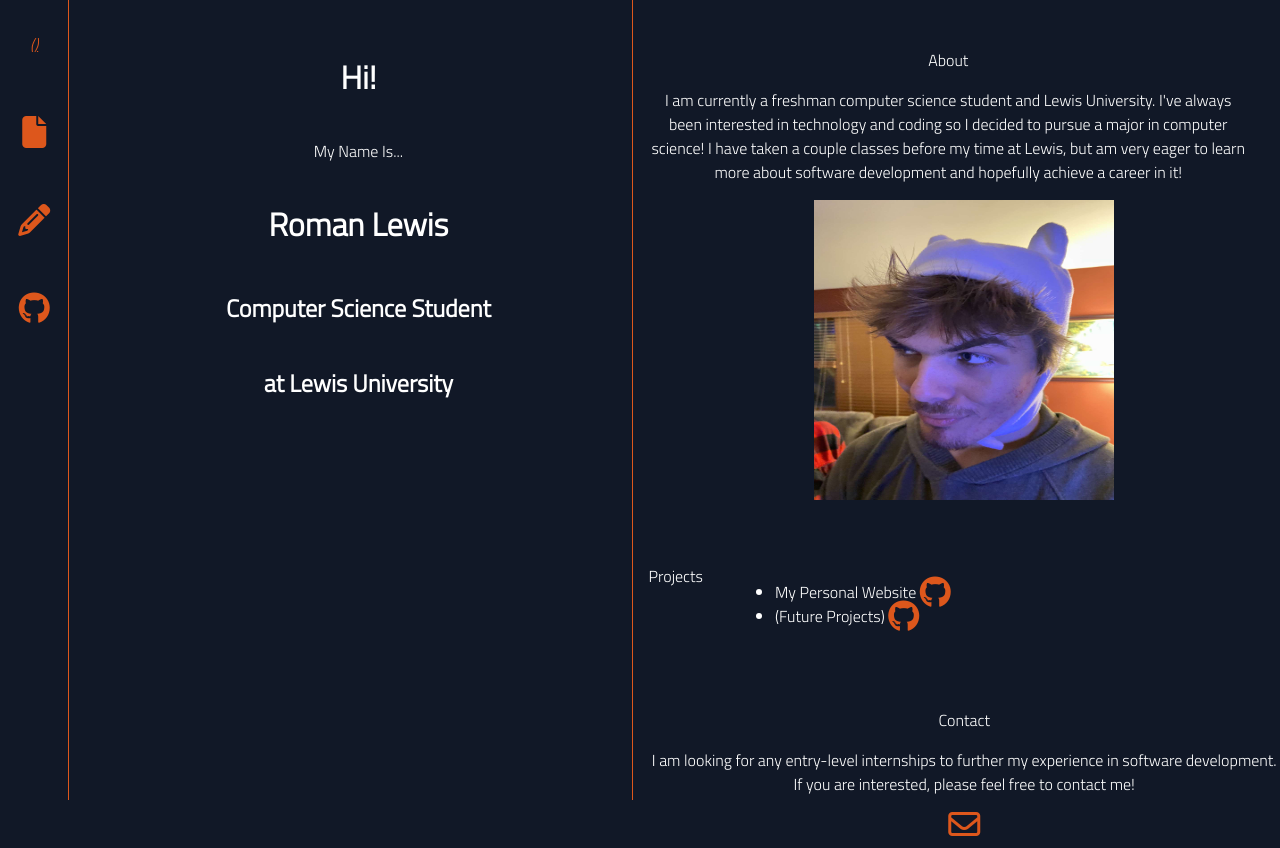
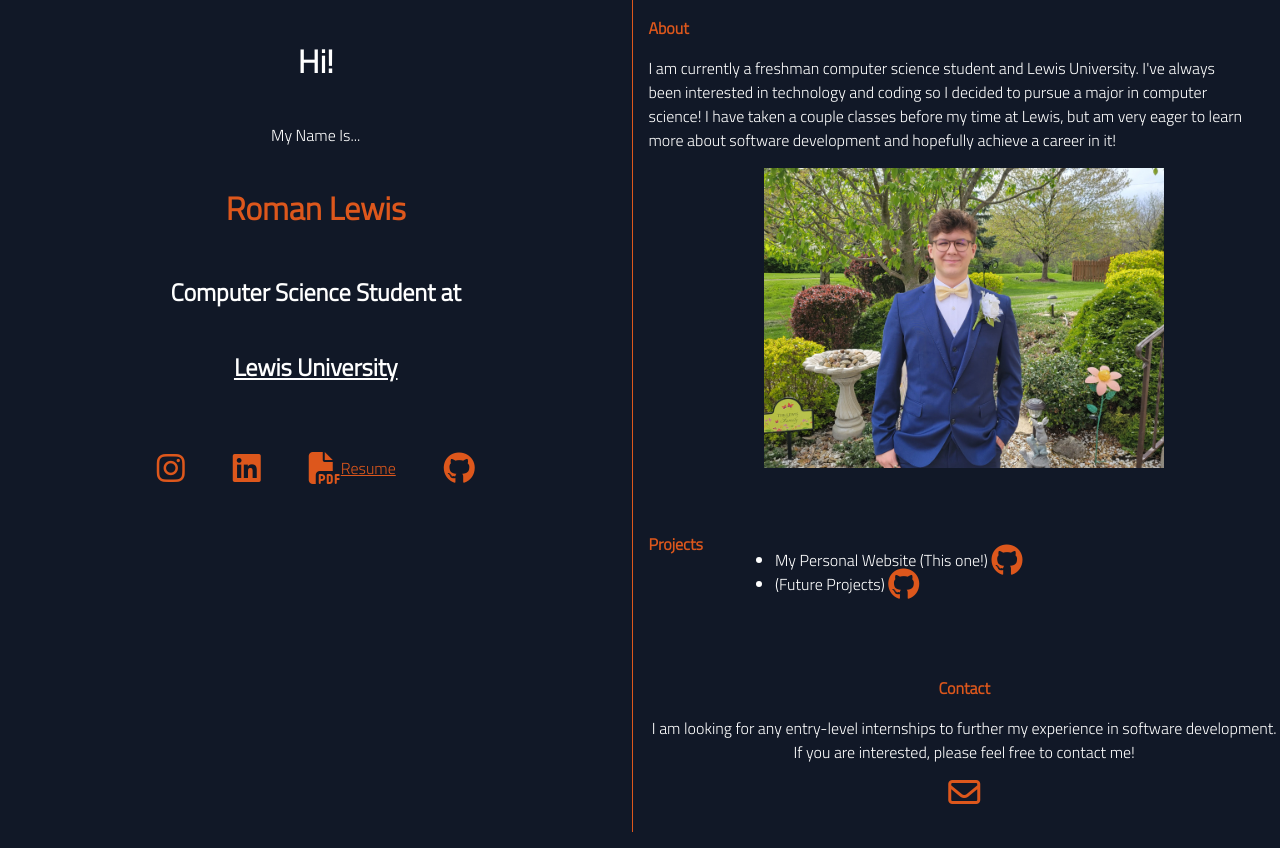
Before and after one commit to rplewi/personal-website_v2, a plain HTML site: page Main.html in a window 1280 px wide. Drawn offline with Linux system fonts and the light colour scheme.

Commit message:
Final additions

```diff
--- a/Main.html
+++ b/Main.html
@@ -3,61 +3,65 @@
 <html lang="en">
 <head>
 <meta charset="UTF-8">
-<title>Personal Website</title>
+<title>Roman Lewis</title>
 <link rel="stylesheet" href="Style.css">
 <link rel="stylesheet" href="https://cdnjs.cloudflare.com/ajax/libs/font-awesome/6.4.2/css/all.min.css">
 </head>
 <body>
     <div id ="content">
         <div class="pane1">
-
-            <div class="navbar">
-                <div class="icons">
-            <a href="/" class="nav-link"> <i>()</i></a>
-            <a href="/" class="nav-link"> <i class="fa-solid fa-file fa-2xl"></i></a>
-            <a href="/" class="nav-link"> <i class="fa-solid fa-pencil fa-2xl"></i></a>
-            <a href="/" class="nav-link"> <i class="fa-brands fa-github fa-2xl"></i></a>
-                </div>
-            </div>
             <div class="intro">
                 <h1>Hi!</h1>
                 <p class="hi"> My Name Is...</p>
                 <h1 class="name">Roman Lewis</h1>
-                <h2 class="student">Computer Science Student</h2>
-                <h2 class="student">at Lewis University</h2>
+                <h2 class="student">Computer Science Student at</h2>
+                <h2><a class="lewis" href="https://www.lewisu.edu/">Lewis University</a></h2>
             </div>
+            <div class="navbar">
+                <div class="icons">
+            <a href="https://www.instagram.com/romanlewis_/" class="nav-link"> <i class="fa-brands fa-instagram fa-2xl"></i></a>
+            <a href="https://www.linkedin.com/in/roman-lewis-70a7a22a2/" class="nav-link"> <i class="fa-brands fa-linkedin fa-2xl"></i></a>
+            <a href="Resume.pdf" class="nav-link"> <i class="fa-solid fa-file-pdf fa-2xl"></i>Resume</a>
+            <a href="https://github.com/rplewi" class="nav-link"> <i class="fa-brands fa-github fa-2xl"></i></a>
+                </div>
+            </div>
+
         </div>
 
         <div class="pane2">
 
             <div class="pane3">
-            <section class="about">About
+            <section class="about"><span class="headers">About</span>
                 <p>I am currently a freshman computer science student and Lewis University. I've always been
                     interested in technology and coding so I decided to pursue a major in computer science!
                     I have taken a couple classes before my time at Lewis, but am very eager to learn more about
                     software development and hopefully achieve a career in it!
                 </p>
             </section>
-            <img class="photo" src="robert.JPG" width="300" height="300">
+            <img class="photo" src="me.JPG" width="400" height="300">
             </div>
 
             <div class="pane4">
-            <section class="projects">Projects</section><br>
+            <section class="projects"><span class="headers">Projects</span></section><br>
             <ul class="points">
             <li>
-                My Personal Website
-                <a href="/" class="nav-link"> <i class="fa-brands fa-github fa-2xl"></i></a>
+                My Personal Website (This one!)
+                <a href="https://github.com/rplewi/personal-website_v2" class="nav-link"> <i class="fa-brands fa-github fa-2xl"></i></a>
             </li>
-            <li>(Future Projects) <a href="/" class="nav-link"><i class="fa-brands fa-github fa-2xl"></i></a></li>
+            <li>(Future Projects) <a href="https://github.com/rplewi" class="nav-link"><i class="fa-brands fa-github fa-2xl"></i></a></li>
             </ul>
             </div>
 
             <div class="pane5">
-            <section class="contact">Contact
+            <section class="contact"><span class="headers">Contact</span>
                 <p>I am looking for any entry-level internships to further my experience in software development.
                     If you are interested, please feel free to contact me!
                 </p>
+
                 <a class="mail" href="mailto:rlewi0506@gmail.com"><i class="fa-regular fa-envelope fa-2xl"></i></a>
+                <br>
+                <br>
+                <br>
             </section>
             </div>
 
--- a/Style.css
+++ b/Style.css
@@ -1,16 +1,17 @@
 html{
     background-color: #111827;
-    overflow-y: hidden;
 }
 @font-face{
     font-family: 'Titillium Web';
     src: url('./fonts/Titillium_Web/TitilliumWeb-Light.ttf')
 }
 body{
+    position: relative;
     height: 100vh;
     width: 100vw;
     margin: 0;
     font-family: 'Titillium Web';
+    overflow-y: hidden;
 }
 #content{
     flex-direction: row;
@@ -22,59 +23,64 @@ body{
 .pane1{
     overflow-y: hidden;
     display: flex;
+    flex-direction: column;
     height: 100%;
     width: 50%;
-    flex-direction: row;
-    border-right: solid #DD571C;
-    border-width: 1px;
+}
+.lewis{
+    color: #DD571C;
+    color: inherit;
+}
+.lewis:visited{
+    color: #DD571C
 }
 .navbar{
-    overflow-y: hidden;
     display: flex;
-    flex-direction: column;
-    height: 100%;
-    width: 12.5%;
-    border-right: solid #DD571C;
-    border-width: thin;
+    justify-content: center;
+    height: 50%;
+    width: 100%;
     text-decoration: none;
 }
 .icons{
-    align-items: center;
+    justify-content: center;
+    align-items: top;
     display: flex;
-    flex-direction: column;
-    padding-top: 2rem;
-    gap: 4rem;
+    flex-direction: row;
+    padding-top: 3rem;
+    gap: 3rem;
     color: #DD571C;
     text-decoration: none;
-}
-.mail{
-    color: #DD571C;
 }
 .nav-link{
     color: inherit;
     color: #DD571C
 }
 .intro{
-    padding-top: 2rem;
-    padding-left: 1rem;
+    padding-top: 1rem;
     display: flex;
-    flex-direction: row;
-    height: 100%;
+    height: 50%;
     width: 100%;
     flex-direction: column;
     color: white;
     align-items: center;
 }
+.name{
+    color: #DD571C
+}
 .pane2{
     overflow-y: auto;
     padding-left: 1rem;
     display: flex;
-    padding-top: 3rem;
+    padding-top: 1rem;
     flex-direction: column;
     height: 100%;
     width: 50%;
     color: white;
     gap: 4rem;
+    border-left: solid #DD571C;
+    border-width: 1px;
+    margin: auto;
+    padding-bottom: 1rem;
 }
 .pane3{
     flex-direction: row;
@@ -84,9 +90,13 @@ body{
     padding-right: 4;
     flex-direction: column;
 }
+.headers{
+    color: #DD571C;
+    font-weight: bold;
+}
 .about{
     padding-right: 2rem;
-    text-align: center;
+    text-align: left;
 }
 .points{
     gap: 5rem;
@@ -109,3 +119,6 @@ body{
 .contact{
     text-align: center;
 }
+.mail{
+    color: #DD571C;
+}
```
Also changed, not shown: me.JPG (added), robert.JPG (deleted), 3 other files.
